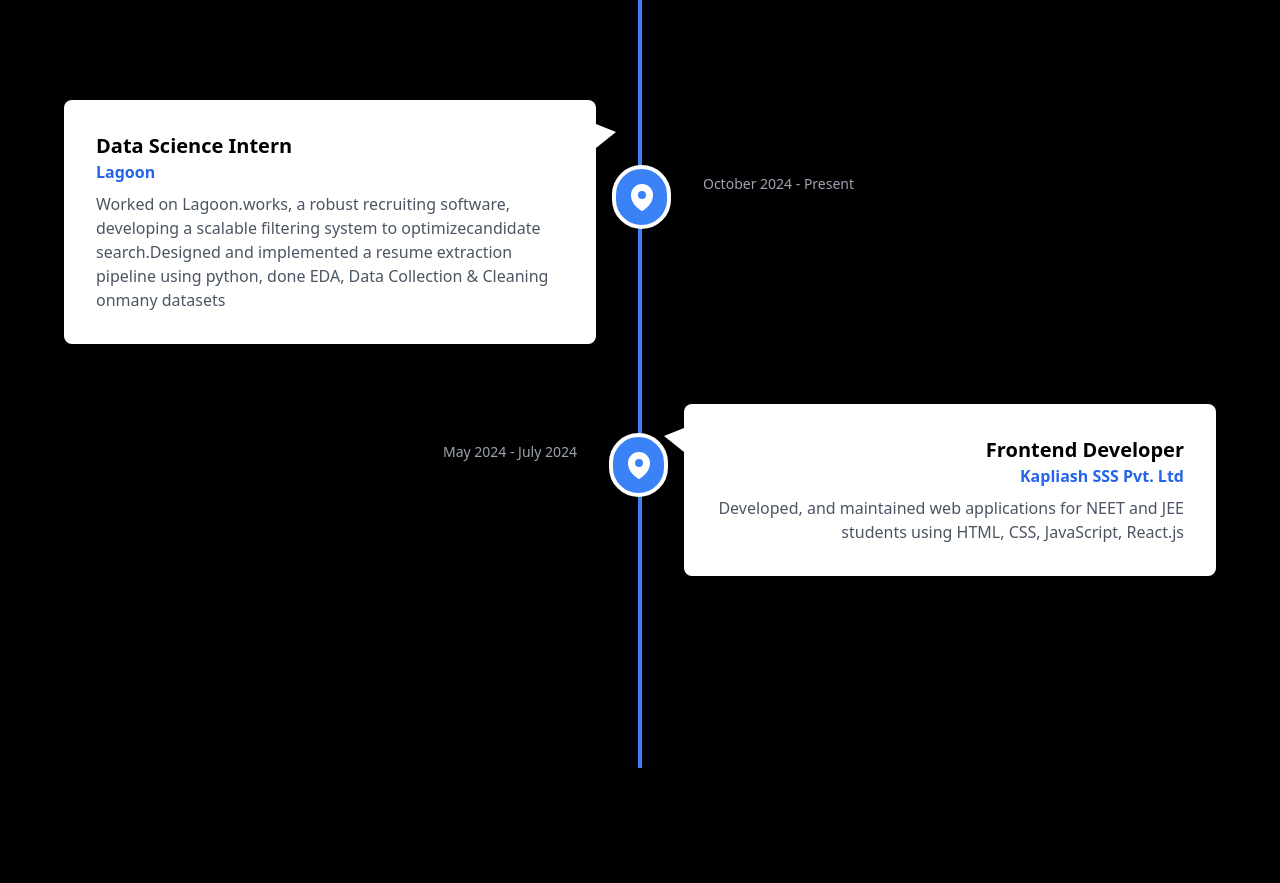
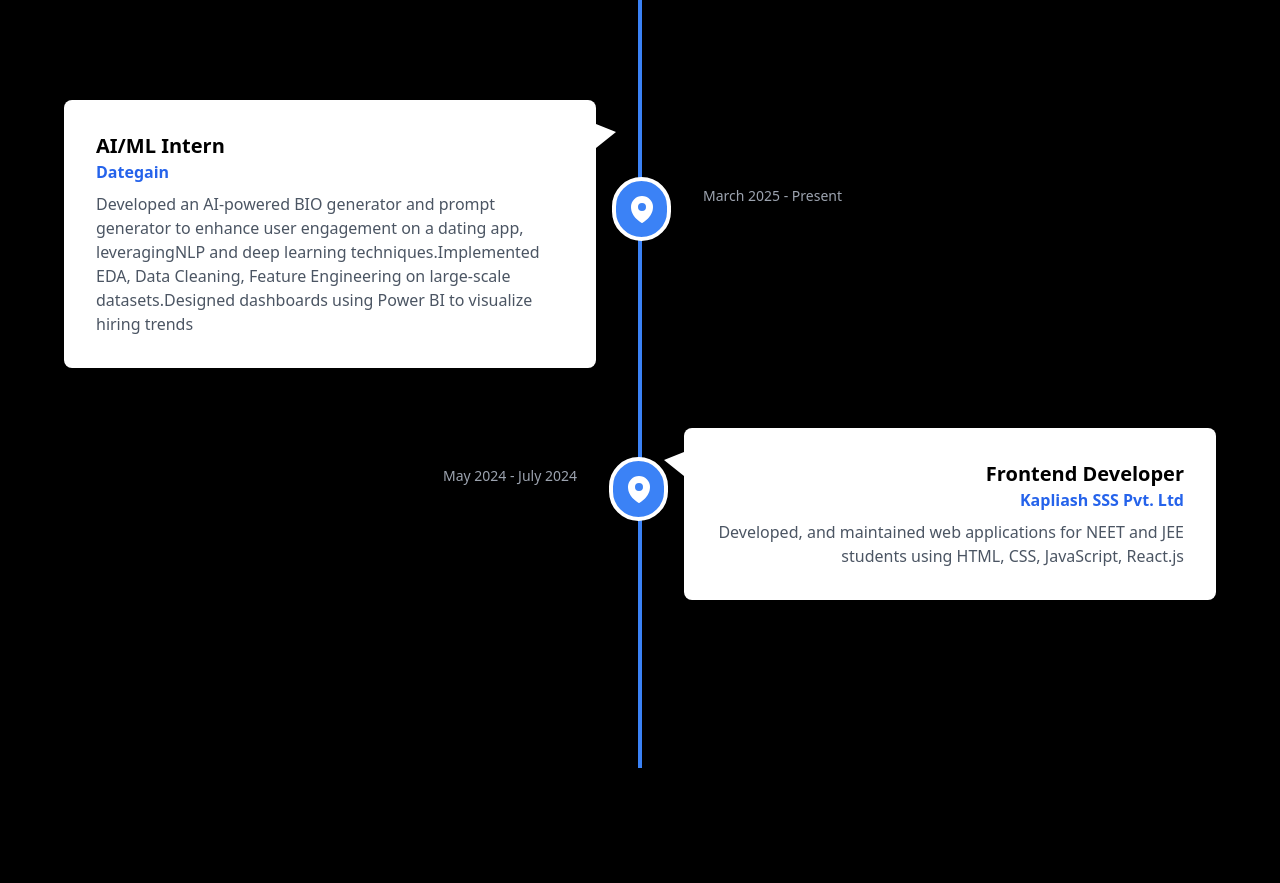
Before and after one commit to Yash16p/Portfolio, a React (Vite) app: page / in a window 1280 px wide. Shown: the part 1760-2643 px from the top of the page. Built offline with nearby package versions, Linux system fonts and the light colour scheme.

Commit message:
history.jsx-> updated job profile

```diff
--- a/src/components/history.jsx
+++ b/src/components/history.jsx
@@ -3,12 +3,11 @@
 
 const experiences = [
   {
-    role: "Data Science Intern",
-    location: "Lagoon",
-    duration: "October 2024 - Present",
+    role: "AI/ML Intern",
+    location: "Dategain",
+    duration: "March 2025 - Present",
     description:
-      "Worked on Lagoon.works, a robust recruiting software, developing a scalable filtering system to optimizecandidate search.Designed and implemented a resume extraction pipeline using python, done EDA, Data Collection & Cleaning onmany datasets",
-  },
+      "Developed an AI-powered BIO generator and prompt generator to enhance user engagement on a dating app, leveragingNLP and deep learning techniques.Implemented EDA, Data Cleaning, Feature Engineering on large-scale datasets.Designed dashboards using Power BI to visualize hiring trends"},
   {
     role: "Frontend Developer",
     location: "Kapliash SSS Pvt. Ltd",
```
